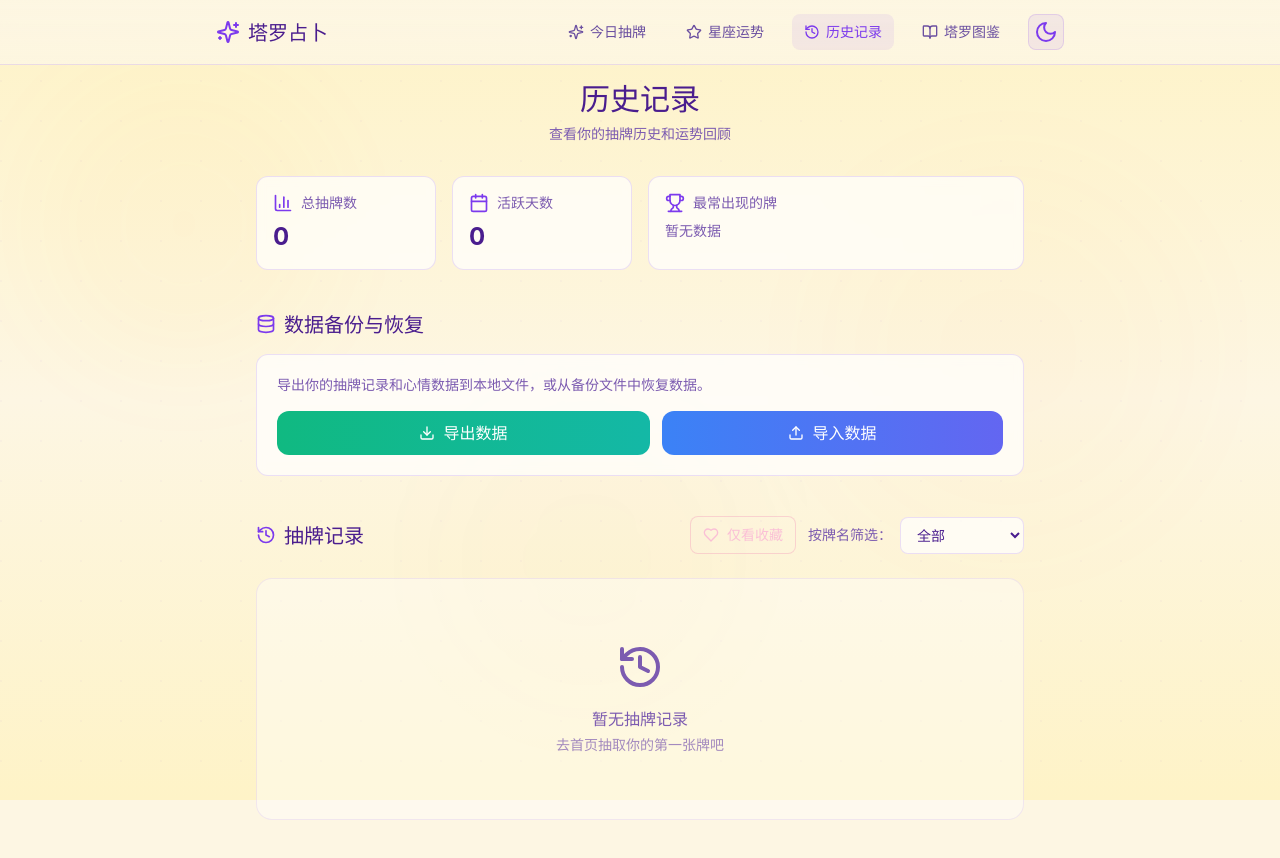
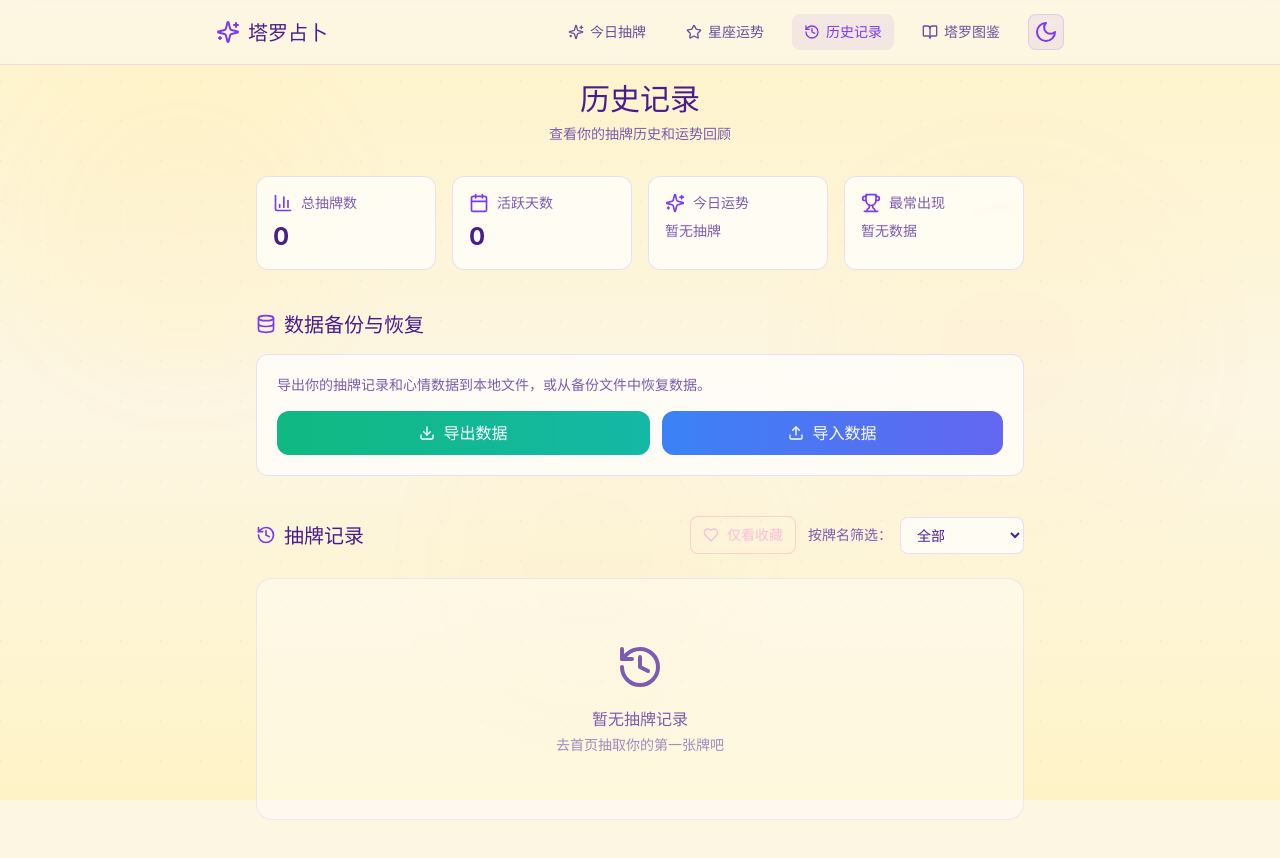
Before and after one commit to blackzero007/DXY-4100, a React (Vite) app: page /history in a window 1280 px wide. Shown: the top 858 px of the page. Built offline with nearby package versions, Linux system fonts and the light colour scheme.

Commit message:
.1839955311330551:c42d7f8dbc5f524e2c56bc86cf91c7b3_6a318949142ef9e6d10a17ea.6a31895b142ef9e6d10a17ec.6a31895a1a0a2f6bed10ba4b:Trae CN.T(2026/6/17 01:35:23)

```diff
--- a/src/pages/History.tsx
+++ b/src/pages/History.tsx
@@ -1,8 +1,8 @@
 import { useMemo, useState, useEffect } from 'react';
 import { useTarotStore } from '@/store/useTarotStore';
 import { tarotCards } from '@/data/tarotCards';
-import { formatDate } from '@/utils/date';
-import { History, BarChart3, Trophy, Calendar, Heart, Pencil, Database } from 'lucide-react';
+import { formatDate, getTodayString } from '@/utils/date';
+import { History, BarChart3, Trophy, Calendar, Heart, Pencil, Database, Sparkles } from 'lucide-react';
 import MoodModal from '@/components/MoodModal';
 import DataBackupButtons from '@/components/DataBackupButtons';
 import { playSound } from '@/utils/soundManager';
@@ -38,7 +38,52 @@ export default function HistoryPage() {
 
     const uniqueDays = new Set(drawHistory.map((r) => r.date)).size;
 
-    return { totalDraws, mostFrequentCard, mostFrequentCount: maxCount, uniqueDays };
+    const today = getTodayString();
+    const todayRecords = drawHistory.filter((r) => r.date === today);
+
+    let todayFortune: 'good' | 'stable' | 'caution' | null = null;
+    if (todayRecords.length > 0) {
+      const goodKeywords = ['顺利', '成功', '希望', '收获', '好运', '美好', '积极', '进步', '成长', '胜利'];
+      const cautionKeywords = ['困难', '挑战', '恐惧', '阻碍', '失败', '风险', '谨慎', '危险', '损失', '欺骗'];
+      const stableKeywords = ['平衡', '等待', '思考', '稳定', '平静', '内省', '规划', '沉稳', '保持', '积累'];
+
+      let goodScore = 0;
+      let cautionScore = 0;
+      let stableScore = 0;
+
+      todayRecords.forEach((record) => {
+        const card = tarotCards.find((c) => c.id === record.cardId);
+        if (!card) return;
+        const meaning = record.isReversed ? card.reversedMeaning : card.meaning;
+        const allFortune = [
+          meaning,
+          record.isReversed ? card.reversedLoveFortune : card.loveFortune,
+          record.isReversed ? card.reversedCareerFortune : card.careerFortune,
+          record.isReversed ? card.reversedWealthFortune : card.wealthFortune,
+          record.isReversed ? card.reversedHealthFortune : card.healthFortune,
+        ].join('');
+
+        goodKeywords.forEach((kw) => {
+          if (allFortune.includes(kw)) goodScore++;
+        });
+        cautionKeywords.forEach((kw) => {
+          if (allFortune.includes(kw)) cautionScore++;
+        });
+        stableKeywords.forEach((kw) => {
+          if (allFortune.includes(kw)) stableScore++;
+        });
+      });
+
+      if (goodScore >= cautionScore && goodScore >= stableScore) {
+        todayFortune = 'good';
+      } else if (cautionScore > goodScore && cautionScore >= stableScore) {
+        todayFortune = 'caution';
+      } else {
+        todayFortune = 'stable';
+      }
+    }
+
+    return { totalDraws, mostFrequentCard, mostFrequentCount: maxCount, uniqueDays, todayFortune, todayDrawCount: todayRecords.length };
   }, [drawHistory]);
 
   const filteredHistory = useMemo(() => {
@@ -142,22 +187,52 @@ export default function HistoryPage() {
           </div>
 
           <div
-            className="backdrop-blur-sm rounded-xl p-4 col-span-2 sm:col-span-2"
+            className="backdrop-blur-sm rounded-xl p-4"
+            style={{ backgroundColor: 'var(--card-bg)', border: '1px solid var(--border-accent)' }}
+          >
+            <div className="flex items-center gap-2 mb-2">
+              <Sparkles className="w-5 h-5" style={{ color: 'var(--accent-color)' }} />
+              <span className="text-sm" style={{ color: 'var(--text-secondary)' }}>今日运势</span>
+            </div>
+            {stats.todayFortune ? (
+              <div className="flex flex-col gap-1">
+                <span
+                  className={`inline-block px-2 py-1 rounded-full text-xs font-medium w-fit ${
+                    stats.todayFortune === 'good'
+                      ? 'bg-emerald-500/20 text-emerald-300 border border-emerald-500/40'
+                      : stats.todayFortune === 'caution'
+                      ? 'bg-rose-500/20 text-rose-300 border border-rose-500/40'
+                      : 'bg-amber-500/20 text-amber-300 border border-amber-500/40'
+                  }`}
+                >
+                  {stats.todayFortune === 'good' ? '运势好' : stats.todayFortune === 'caution' ? '需注意' : '运势平稳'}
+                </span>
+                <p className="text-xs" style={{ color: 'var(--text-secondary)' }}>
+                  今日 {stats.todayDrawCount} 张牌
+                </p>
+              </div>
+            ) : (
+              <p className="text-sm" style={{ color: 'var(--text-secondary)' }}>暂无抽牌</p>
+            )}
+          </div>
+
+          <div
+            className="backdrop-blur-sm rounded-xl p-4"
             style={{ backgroundColor: 'var(--card-bg)', border: '1px solid var(--border-accent)' }}
           >
             <div className="flex items-center gap-2 mb-2">
               <Trophy className="w-5 h-5" style={{ color: 'var(--accent-color)' }} />
-              <span className="text-sm" style={{ color: 'var(--text-secondary)' }}>最常出现的牌</span>
+              <span className="text-sm" style={{ color: 'var(--text-secondary)' }}>最常出现</span>
             </div>
             {stats.mostFrequentCard ? (
-              <div className="flex items-center gap-3">
-                <span className="text-2xl">{stats.mostFrequentCard.symbol}</span>
-                <div>
-                  <p className="font-medium" style={{ color: 'var(--text-primary)' }}>
+              <div className="flex items-center gap-2">
+                <span className="text-xl">{stats.mostFrequentCard.symbol}</span>
+                <div className="min-w-0">
+                  <p className="font-medium text-sm truncate" style={{ color: 'var(--text-primary)' }}>
                     {stats.mostFrequentCard.name}
                   </p>
                   <p className="text-xs" style={{ color: 'var(--text-secondary)' }}>
-                    出现 {stats.mostFrequentCount} 次
+                    {stats.mostFrequentCount} 次
                   </p>
                 </div>
               </div>
```
